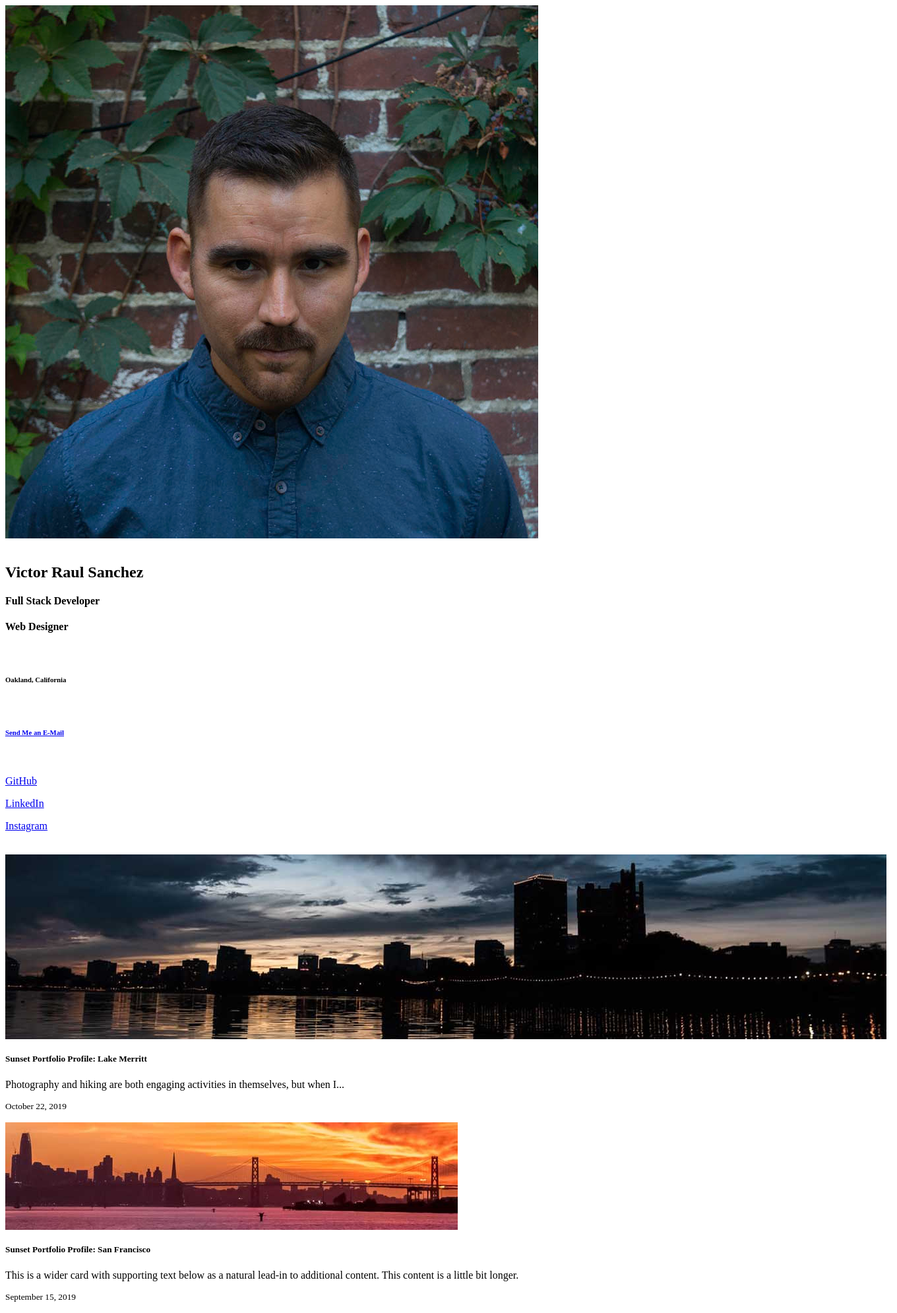
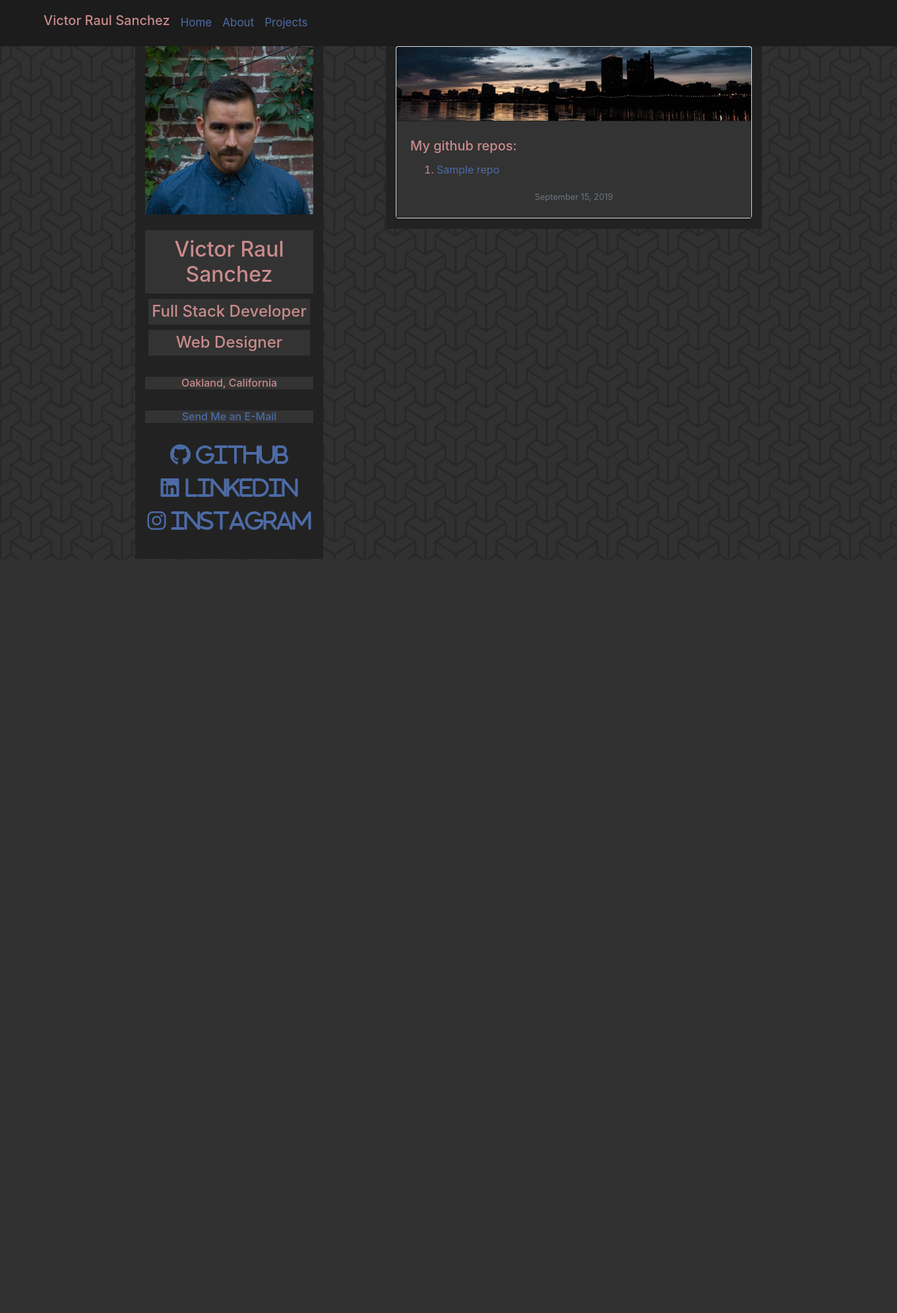
Before and after one commit to VeniVidiCodi/HW5_Django, a Django app: template templates/projects.html in a window 1360 px wide. Shown: the whole page at 66% size. After the commit the page ends 847 px from the top, so only its background shows below. Run offline with Django 3.2, Linux system fonts and the light colour scheme; the template is opened without the code that fills it: most values are stand-ins (such as "Sample title", 1, 10 or a date in 2020); some libraries are stand-ins or nearby versions.

Commit message:
Debugged every file and cleaned directories

```diff
--- a/static/css/style.css
+++ b/static/css/style.css
@@ -35,6 +35,7 @@ p {
   color: white;
 }
 
+
 img {
   max-width: 100%;
   height: auto;
@@ -43,7 +44,6 @@ img {
 
 .image-fluid {
   max-width: 100%;
-
 }
 
 .navbar-brand {
@@ -67,12 +67,6 @@ img {
     background-color: rgb(34, 34, 34);
     height: 100%;
 }
-
-button {
-  color: white;
-  background: black;
-  border: white;
-  }
 
 
 a:link {
--- a/templates/base.html
+++ b/templates/base.html
@@ -8,13 +8,13 @@
     <!-- {% load static %} -->
     <link rel="stylesheet" type="text/css" href="static/css/style.css">
 
-
     <!-- Bootstrap CSS -->
     <link rel="stylesheet" href="https://maxcdn.bootstrapcdn.com/bootstrap/4.0.0/css/bootstrap.min.css" integrity="sha384-Gn5384xqQ1aoWXA+058RXPxPg6fy4IWvTNh0E263XmFcJlSAwiGgFAW/dAiS6JXm" crossorigin="anonymous">
     <link href="https://fonts.googleapis.com/css?family=Montserrat|Nunito+Sans&display=swap" rel="stylesheet">
 
     <script src="https://kit.fontawesome.com/7e25d4c2ff.js" crossorigin="anonymous"></script>
-    <title> {{ title }} </title>
+    <title> {% block title %}  {% endblock %}
+ </title>
   </head>
   <body>
 
@@ -28,9 +28,9 @@
         <div class="collapse navbar-collapse" id="navbarNavAltMarkup">
           <div class="navbar-nav">
             <ul class="navbar-nav">
-              <li><a href="templates/index.html">Home</a></li>
-              <li><a href="templates/about.html">About</a></li>
-              <li><a href="templates/projets.html">Projects</a></li>
+              <li><a class="nav {{ index }}" href="{% url 'index' %}">Home</a></li>
+              <li><a class="nav {{ about }}" href="{% url 'about' %}">About</a></li>
+              <li><a class="nav {{ projects }}" href="{% url 'projects' %}">Projects</a></li>
             </ul>
           </div>
         </div>
@@ -38,8 +38,8 @@
 
 <!--  CONTENT SECTION  -->
 
-{{ content | safe }}
-
+{% block content %}
+{% endblock %}
 
     <!-- Optional JavaScript -->
     <!-- jQuery first, then Popper.js, then Bootstrap JS -->
--- a/templates/navbar.html
+++ /dev/null
@@ -1,5 +0,0 @@
-{% navbar block %}
-<a href="templates/index.html">Home</a>
-<a href="templates/index.html">Home</a>
-<a href="templates/projects.html">Home</a>
-{% endblock %}
--- a/templates/projects.html
+++ b/templates/projects.html
@@ -1,10 +1,15 @@
 
+{% extends "base.html" %}
+
+{% block title %} Projects {% endblock %}
+
+{% block content %}
 <!--  PROFILE COLUMN SECTION BEGINS HERE  -->
 
       <div class="container">
           <div class="row">
 
-            <div class="col">
+            <div class="col-1">
             </div>
 
             <div class="col-md-3">
@@ -43,27 +48,28 @@
               <div class="card mb-3">
                 <img src="/static/images/merritt-dusk-crop.jpg" class="card-img-top" alt="...">
                 <div class="card-body">
-                  <h5 class="card-title"> Sunset Portfolio Profile: Lake Merritt </h5>
-                  <p class="card-text"> Photography and hiking are both engaging activities in themselves, but when I...</p>
-                  <p class="card-text"><small class="text-muted"> October 22, 2019 </small></p>
-                </div>
-              </div>
+                  <h5 class="card-title"> My github repos: </h5>
 
-              <div class="card mb-3">
-                <img src="/static/images/sf-sunset-city.jpg" class="card-img-top" alt="...">
-                <div class="card-body">
-                  <h5 class="card-title"> Sunset Portfolio Profile: San Francisco </h5>
-                  <p class="card-text"> This is a wider card with supporting text below as a natural lead-in to additional content. This content is a little bit longer.</p>
+                        <ol class="card-text">
+                        {% for repo in github_repos %}
+                            <li>
+                            <a href="{{ repo.html_url }}"> {{ repo.name }} </a>
+                            </li>
+                        {% endfor %}
+                        </ol>
+
                   <p class="card-text"><small class="text-muted"> September 15, 2019 </small></p>
                 </div>
               </div>
+            </div>
+          </div>
 
-            </div>
 
-            <div class="col">
-            </div>
+
+          <div class="col">
           </div>
       </div>
     <footer>
 
     </footer>
+{% endblock %}
--- a/urls.py
+++ b/urls.py
@@ -3,9 +3,9 @@ import views
 
 # In this example, we've separated out the views.py into a new file
 urlpatterns = [
-    path('', views.index),
-    path('about', views.about),
-    path('projects', views.projects),
+    path('', views.index, name='index'),
+    path('about', views.about, name='about'),
+    path('projects', views.projects, name='projects'),
 ]
 
 # Boilerplate to include static files
```
Also changed, not shown: templates/about.html (+6 -1 lines), templates/github.html (deleted, +0 -27 lines), templates/index.html (+8 -0 lines), views.py (+13 -18 lines).
